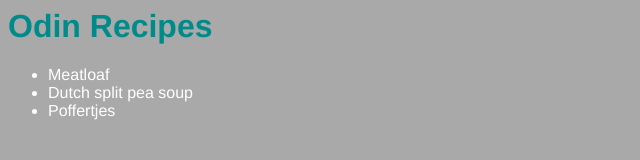
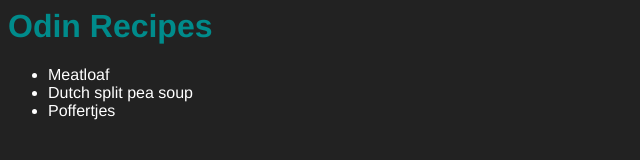
Before and after one commit to M3R14M/TOP-projects, a plain HTML site: page index.html in a window 1280 px wide. Shown: the whole page, without its empty margins (0-640 px from the left). Drawn offline with Linux system fonts and the light colour scheme.

Commit message:
Improved readability

```diff
--- a/styles.css
+++ b/styles.css
@@ -1,7 +1,7 @@
 * {
     font-family: Helvetica;
     color: white;
-    background: darkgray;
+    background: #222;
 }
 
 h1,
```
